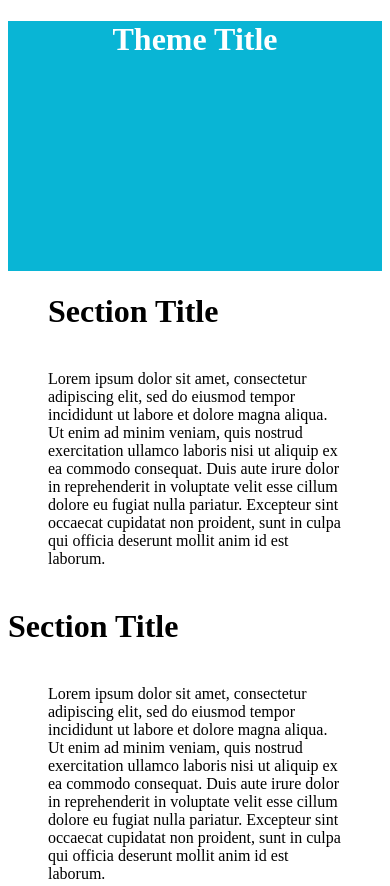
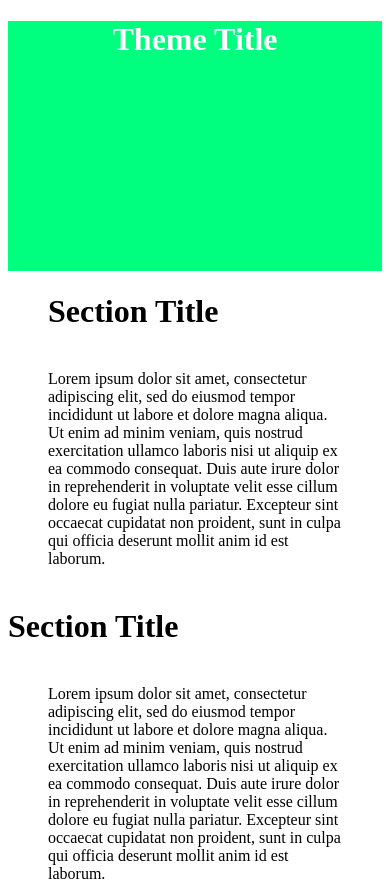
Before and after one commit to jaycord/day-1-take-home, a plain HTML site: page index.html in a window 390 px wide. Shown: the top 886 px of the page. Drawn offline with Linux system fonts and the light colour scheme.

Commit message:
added media inquiry for colors at different sizes

```diff
--- a/css/styles.css
+++ b/css/styles.css
@@ -24,3 +24,18 @@ footer{
     color: white;
     text-align: center;
 }
+@media only screen  and (max-width: 1024px){
+    .top{
+        background-color: red;
+    }
+}
+@media only screen and (max-width: 768px) {
+    .top{
+        background-color: salmon;
+    }
+}
+@media only screen and (max-width: 460px) {
+    .top{
+        background-color: springgreen;
+    }
+}
```
